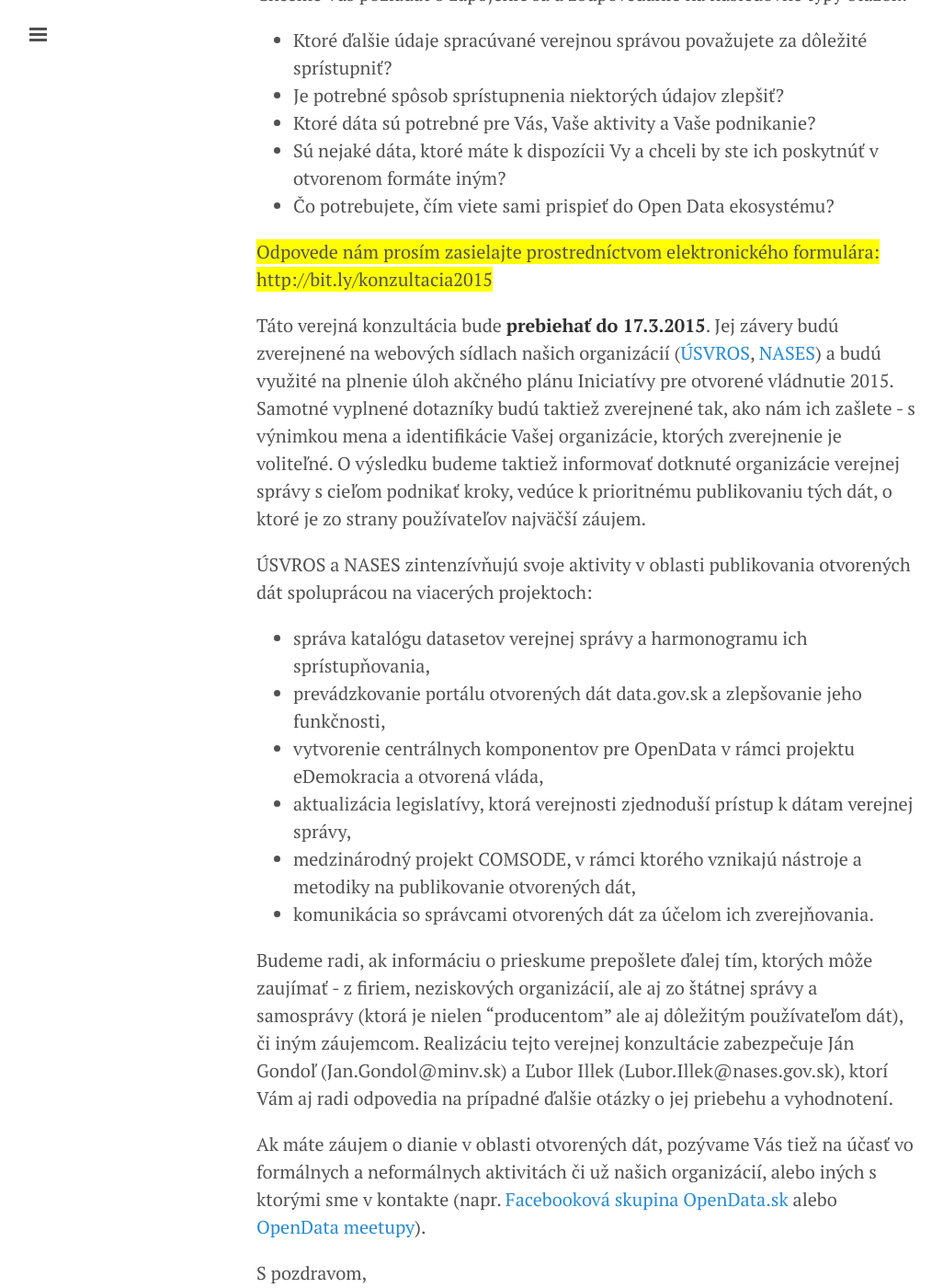
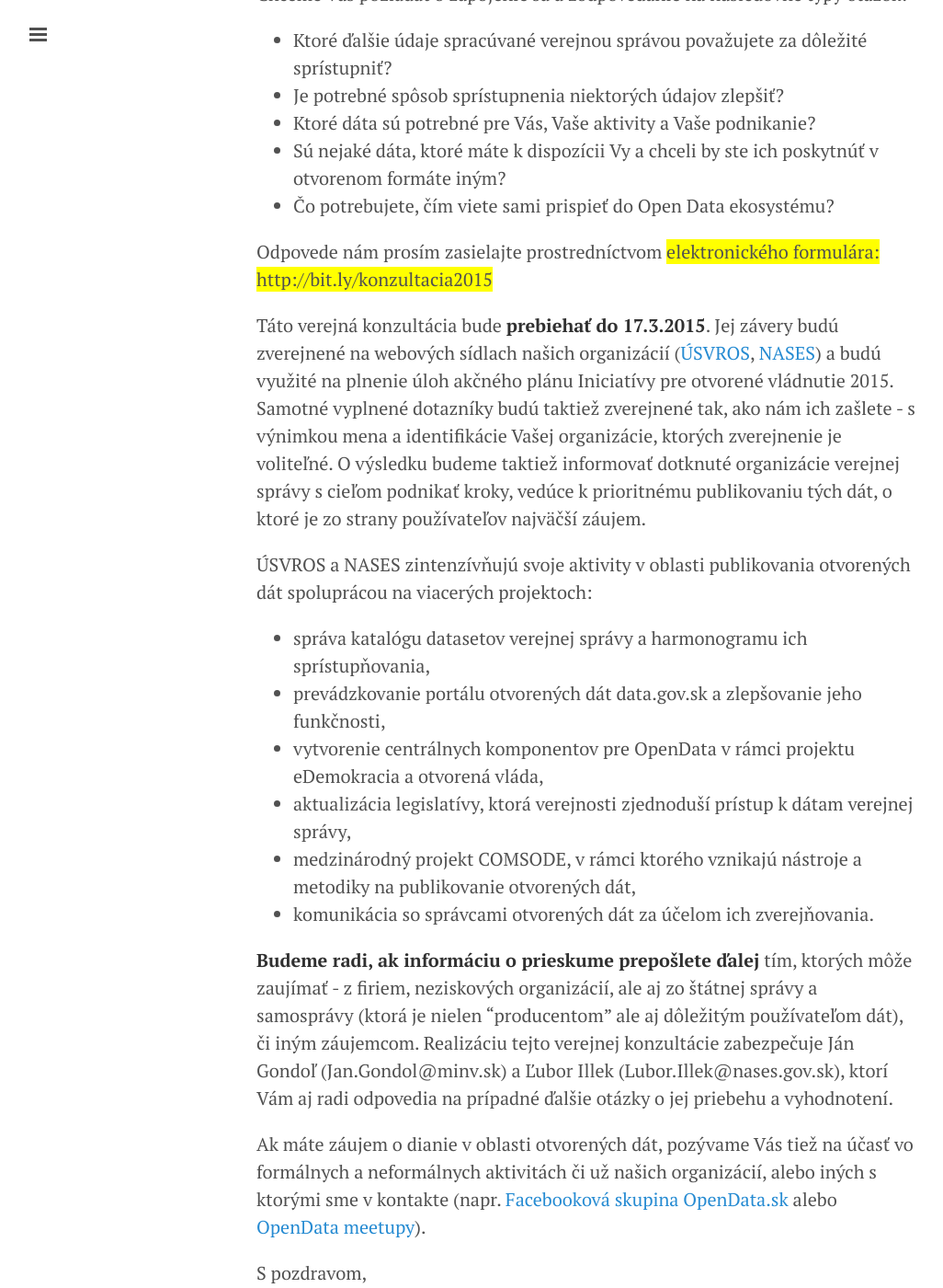
Before and after one commit to ogpslovakia/ogpslovakia.github.io, a Jekyll site: the page built from temp/2015/opendata-konzultacia.md, in a window 1280 px wide and 1400 px high, scrolled down 793 px. Shown: the whole window at 92% size, without its empty margins (1-1027 px from the left). Built offline with Jekyll 4.4.1, drawn with Linux system fonts in a browser that asks for light colours; Markdown is read by kramdown in place of the engine named in the settings; some of the changed text lies outside the part shown.

Commit message:
Consultation letter (SK): fix highlighting

```diff
--- a/temp/2015/opendata-konzultacia.md
+++ b/temp/2015/opendata-konzultacia.md
@@ -11,7 +11,7 @@ organizácie verejnej správy z titulu svojej činnosti zbierajú a spravujú ve
 
 Mnohé z týchto údajov už sú v súčasnosti prístupné, napr. [centrálny register zmlúv](https://www.crz.gov.sk/), [register účtovných závierok](http://www.registeruz.sk/), [obchodný register](http://www.orsr.sk/) či ďalšie uvedené na [Portáli otvorených dát](http://data.gov.sk/).
 
-**S cieľom zistiť, o ktoré údaje máte záujem Vy - verejnosť, biznis sektor a inštitúcie vyhlasuje Úrad splnomocnenca vlády SR pre rozvoj občianskej spoločnosti v spolupráci s Národnou agentúrou pre sieťové a elektronické služby túto verejnú konzultáciu.**
+**S cieľom zistiť, o ktoré údaje máte záujem Vy** - verejnosť, biznis sektor a inštitúcie vyhlasuje Úrad splnomocnenca vlády SR pre rozvoj občianskej spoločnosti v spolupráci s Národnou agentúrou pre sieťové a elektronické služby túto verejnú konzultáciu.
 
 Chceme Vás požiadať o zapojenie sa a zodpovedanie na nasledovné typy otázok:
 
@@ -21,7 +21,7 @@ Chceme Vás požiadať o zapojenie sa a zodpovedanie na nasledovné typy otázok
 - Sú nejaké dáta, ktoré máte k dispozícii Vy a chceli by ste ich poskytnúť v otvorenom formáte iným?
 - Čo potrebujete, čím viete sami prispieť do Open Data ekosystému?
 
-<span style="background-color: yellow;">Odpovede nám prosím zasielajte prostredníctvom elektronického formulára: http://bit.ly/konzultacia2015</span>
+Odpovede nám prosím zasielajte prostredníctvom <span style="background-color: yellow;">elektronického formulára: http://bit.ly/konzultacia2015</span>
 
 Táto verejná konzultácia bude **prebiehať do 17.3.2015**. Jej závery budú zverejnené na webových sídlach našich organizácií ([ÚSVROS](http://www.otvorenavlada.gov.sk/), [NASES](http://nases.gov.sk/)) a budú využité na plnenie úloh akčného plánu Iniciatívy pre otvorené vládnutie 2015. Samotné vyplnené dotazníky budú taktiež zverejnené tak, ako nám ich zašlete - s výnimkou mena a identifikácie Vašej organizácie, ktorých zverejnenie je voliteľné. O výsledku budeme taktiež informovať dotknuté organizácie verejnej správy s cieľom podnikať kroky, vedúce k prioritnému publikovaniu tých dát, o ktoré je zo strany používateľov najväčší záujem.
 
@@ -34,7 +34,7 @@ Táto verejná konzultácia bude **prebiehať do 17.3.2015**. Jej závery budú
 - medzinárodný projekt COMSODE, v rámci ktorého vznikajú nástroje a metodiky na publikovanie otvorených dát,
 - komunikácia so správcami otvorených dát za účelom ich zverejňovania.
 
-Budeme radi, ak informáciu o prieskume prepošlete ďalej tím, ktorých môže zaujímať - z firiem, neziskových organizácií, ale aj zo štátnej správy a samosprávy (ktorá je nielen "producentom" ale aj dôležitým používateľom dát), či iným záujemcom. Realizáciu tejto verejnej konzultácie zabezpečuje Ján Gondoľ (Jan.Gondol@minv.sk) a Ľubor Illek (Lubor.Illek@nases.gov.sk), ktorí Vám aj radi odpovedia na prípadné ďalšie otázky o jej priebehu a vyhodnotení.
+**Budeme radi, ak informáciu o prieskume prepošlete ďalej** tím, ktorých môže zaujímať - z firiem, neziskových organizácií, ale aj zo štátnej správy a samosprávy (ktorá je nielen "producentom" ale aj dôležitým používateľom dát), či iným záujemcom. Realizáciu tejto verejnej konzultácie zabezpečuje Ján Gondoľ (Jan.Gondol@minv.sk) a Ľubor Illek (Lubor.Illek@nases.gov.sk), ktorí Vám aj radi odpovedia na prípadné ďalšie otázky o jej priebehu a vyhodnotení.
 
 Ak máte záujem o dianie v oblasti otvorených dát, pozývame Vás tiež na účasť vo formálnych a neformálnych aktivitách či už našich organizácií, alebo iných s ktorými sme v kontakte (napr. [Facebooková skupina OpenData.sk](https://www.facebook.com/groups/180824635305518/) alebo [OpenData meetupy](http://opendata.sk/)).
 
```
